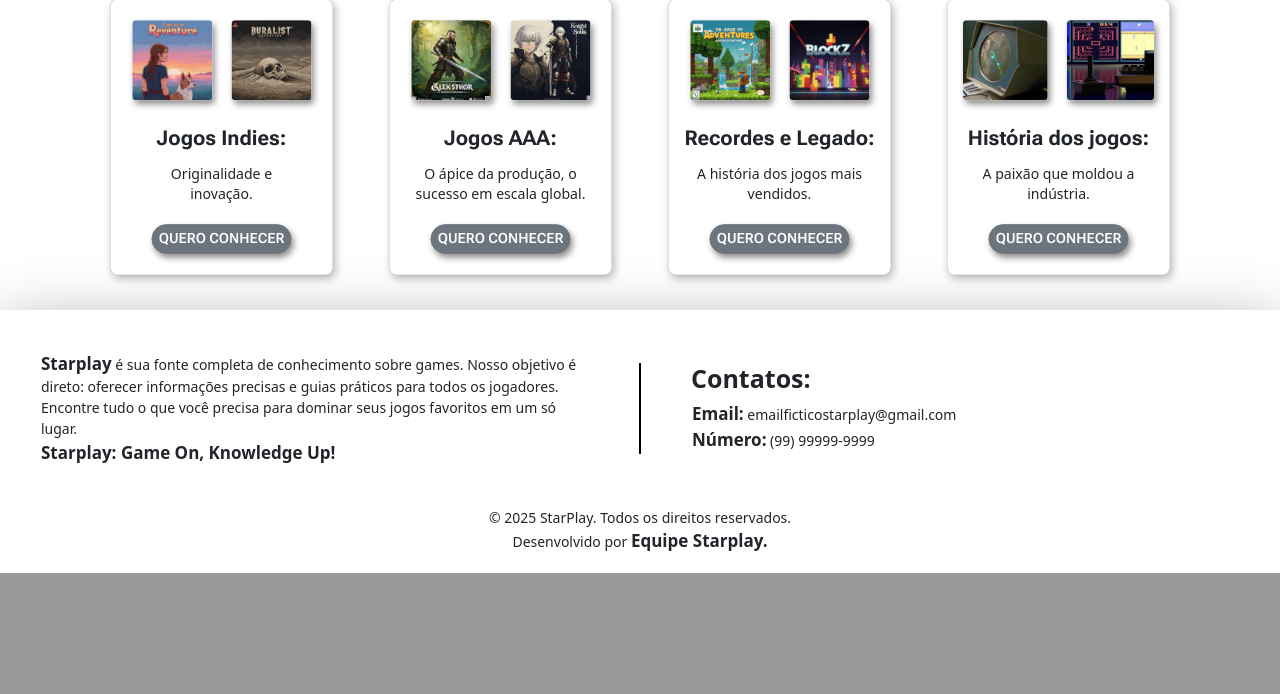
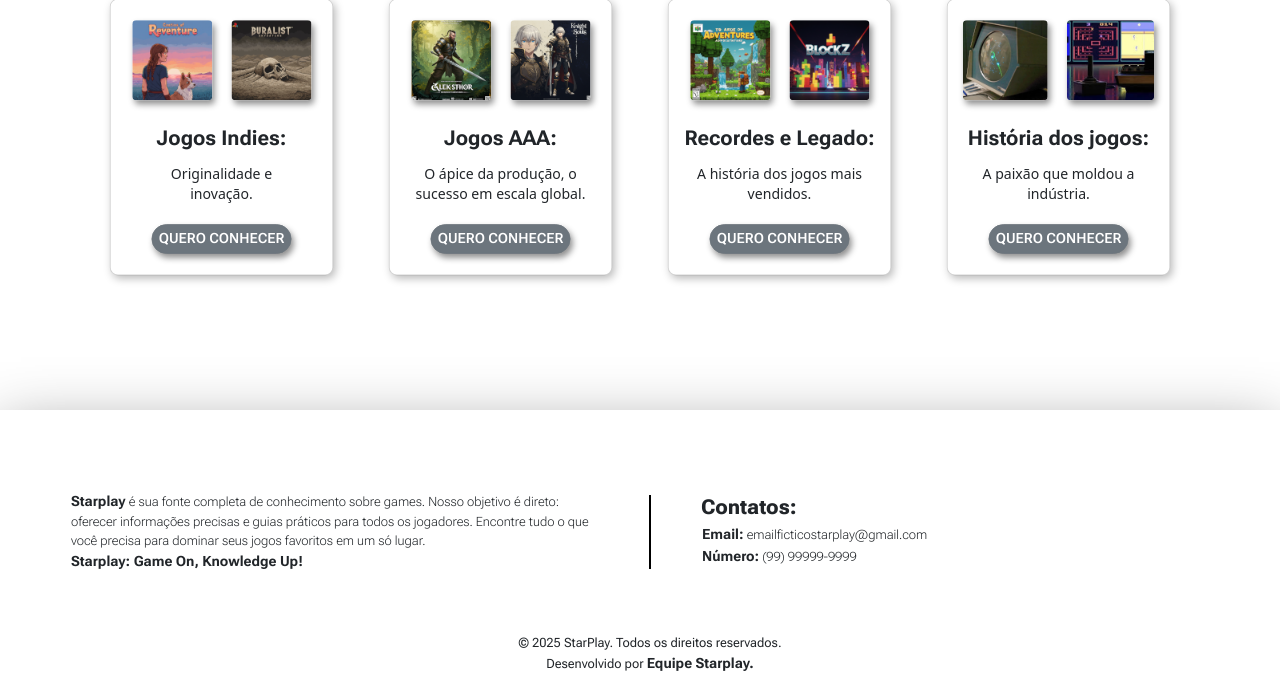
Before and after one commit to IsaStadtlober/backend_unisuam, a PHP site: page / in a window 1280 px wide. Shown: the part 1070-1764 px from the top of the page. Before the commit the page ends 1643 px from the top, so only its background shows below. Run offline with PHP 8.4, Linux system fonts and the light colour scheme.

Commit message:
Update Rodapé

```diff
--- a/html_css/style.css
+++ b/html_css/style.css
@@ -563,14 +563,16 @@ hr{
 
 /* Estilo do rodapé */
 .footer-index {
+    font-family: 'Roboto Flex', sans-serif;
     background-color: #ffffff;
     box-shadow: 0px 20px 60px rgba(0, 0, 0, 0.432);
-    padding: 20px;
+    padding: 80px 50px 20px 70px;
     display: flex;
     flex-direction: column;
-    align-items: center;
+    align-items: stretch;
     justify-content: center;
     text-align: center;
+    margin-top: 100px;
 }
 
 .footer-index .footer-content {
@@ -580,16 +582,11 @@ hr{
     gap: 50px;
     width: 100%;
     max-width: 1200px;
-    padding-top: 20px;
 }
 
 .footer-index .footer-column {
     flex: 1;
     text-align: left;
-}
-
-.footer-column p{
-    margin: 1px;
 }
 
 .footer-index .footer-column + .footer-column {
@@ -598,14 +595,46 @@ hr{
 }
 
 .footer-index .footer-bottom {
-    margin-top: 40px;
+    margin-top: 60px;
     text-align: center;
+}
+
+.footer-column h5{
+    font-weight: 800;
+    font-size: 1.6vw;
+    margin-bottom: 5px;
+}
+
+.footer-column p{
+    font-weight: 200;
+    font-size: 1vw;
+    margin: 1px;
 }
 
 .footer-index .footer-bottom p {
     margin: 0;
+    font-size: 1vw;
 }
 
 .footer-index strong{
     font-weight: 700;
+    font-size: 1.1vw;
 }
+
+@media (max-width: 700px){
+    .footer-column h5{
+        font-size: 1.8vw;
+    }
+
+    .footer-column p{
+        font-size: 1.2vw;
+    }
+
+    .footer-index .footer-bottom p {
+        font-size: 1.3vw;
+    }
+
+    .footer-index strong{
+        font-size: 1.3vw;
+    }
+}
```
